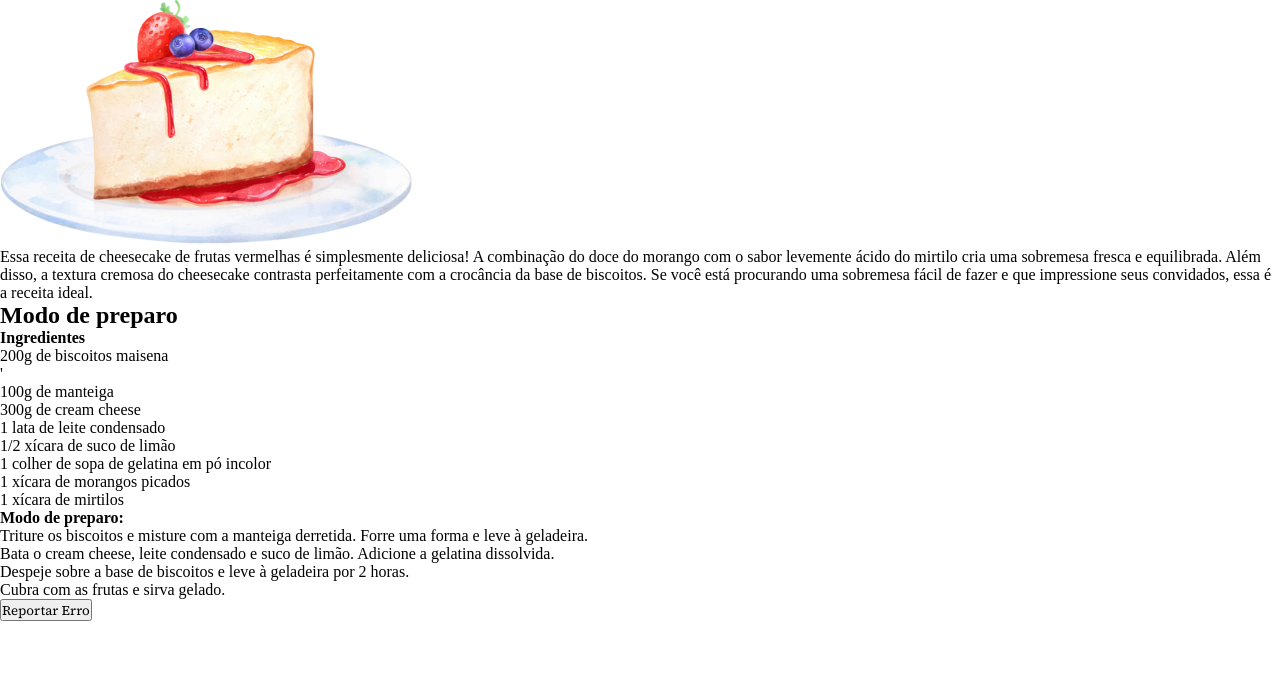
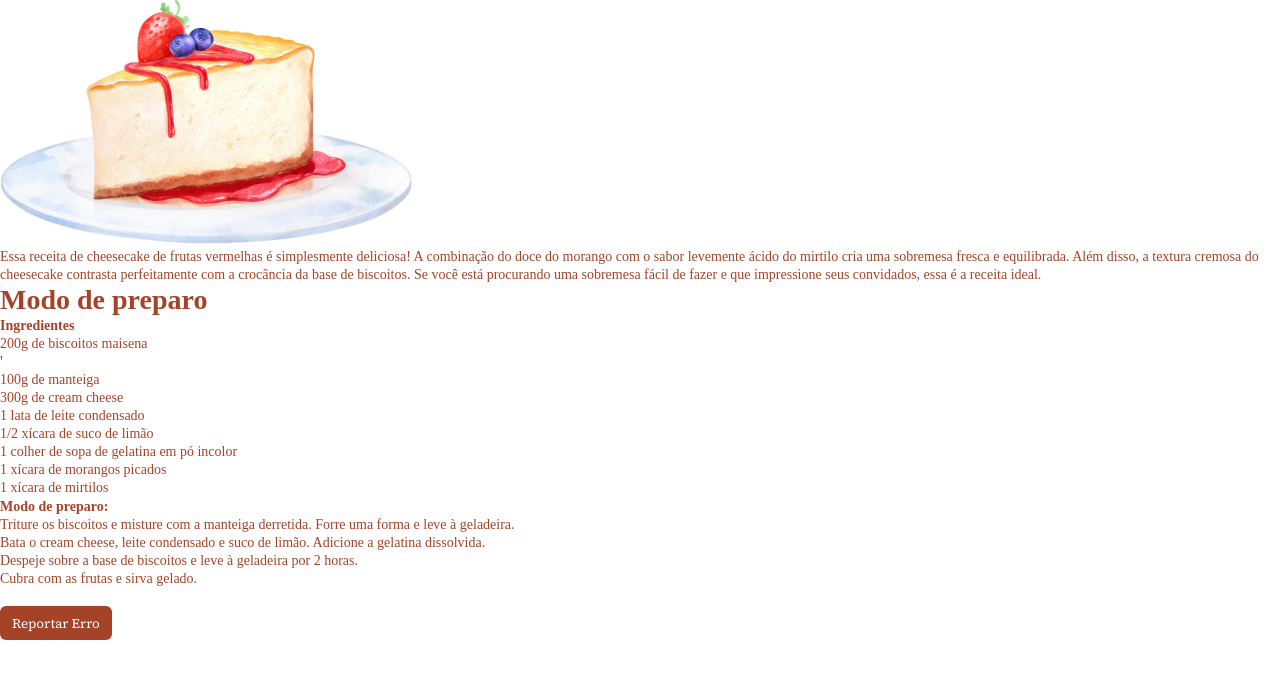
Before and after one commit to FelpsSousa/Explorer, a plain HTML site: page Cheesecake/index.html in a window 1280 px wide. Drawn offline with Linux system fonts and the light colour scheme.

Commit message:
Cheesecake - Cores e tamanho das fontes.

```diff
--- a/Cheesecake/style.css
+++ b/Cheesecake/style.css
@@ -9,9 +9,39 @@
 
 :root {
   font-family: 'Source Serif Pro';
+  font-size: 62.5%;
+}
+
+body {
+  color: #A54328;
+  font-size: 1.6rem;
 }
 
 button {
   font-family: 'Source Serif 4';
+  background-color: #A54328;
   font-weight: 500;
+
+  color: white;
+
+  border: 0;
+  padding: .8rem 1.2rem;
+
+  border-radius: .6rem;
+
+  margin-top: 1.8rem;
 }
+
+h1, h2 {
+  font-size: 2.8rem;
+  line-right: 3.6rem;
+}
+
+h2 {
+  text-decorator: underline;
+}
+
+p, li, strong {
+  font-size: 1.4rem;
+  line-height: 1.8rem;
+}
```
